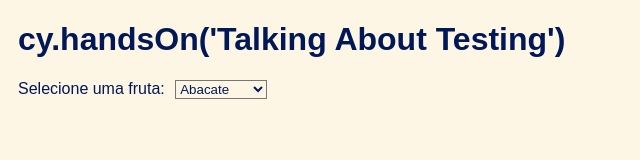
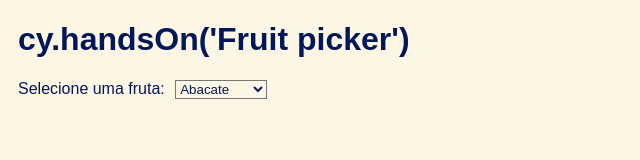
Before and after one commit to wlsf82/random-select-with-disabled-option, a website: page src/index.html in a window 1280 px wide. Shown: the whole page, without its empty margins (0-640 px from the left). Drawn offline with Linux system fonts and the light colour scheme.

Commit message:
Update add title and heading

```diff
--- a/src/index.html
+++ b/src/index.html
@@ -4,10 +4,10 @@
   <meta charset="UTF-8">
   <meta name="viewport" content="width=device-width, initial-scale=1">
   <link rel="stylesheet" type="text/css" href="style.css">
-  <title>cy.handsOn('Talking About Testing')</title>
+  <title>cy.handsOn('Fruit picker')</title>
 </head>
 <body>
-  <h1>cy.handsOn('Talking About Testing')</h1>
+  <h1>cy.handsOn('Fruit picker')</h1>
   <label for="fruits">Selecione uma fruta:</label>
   <select id="fruits">
     <option value="abacate">Abacate</option>
```
